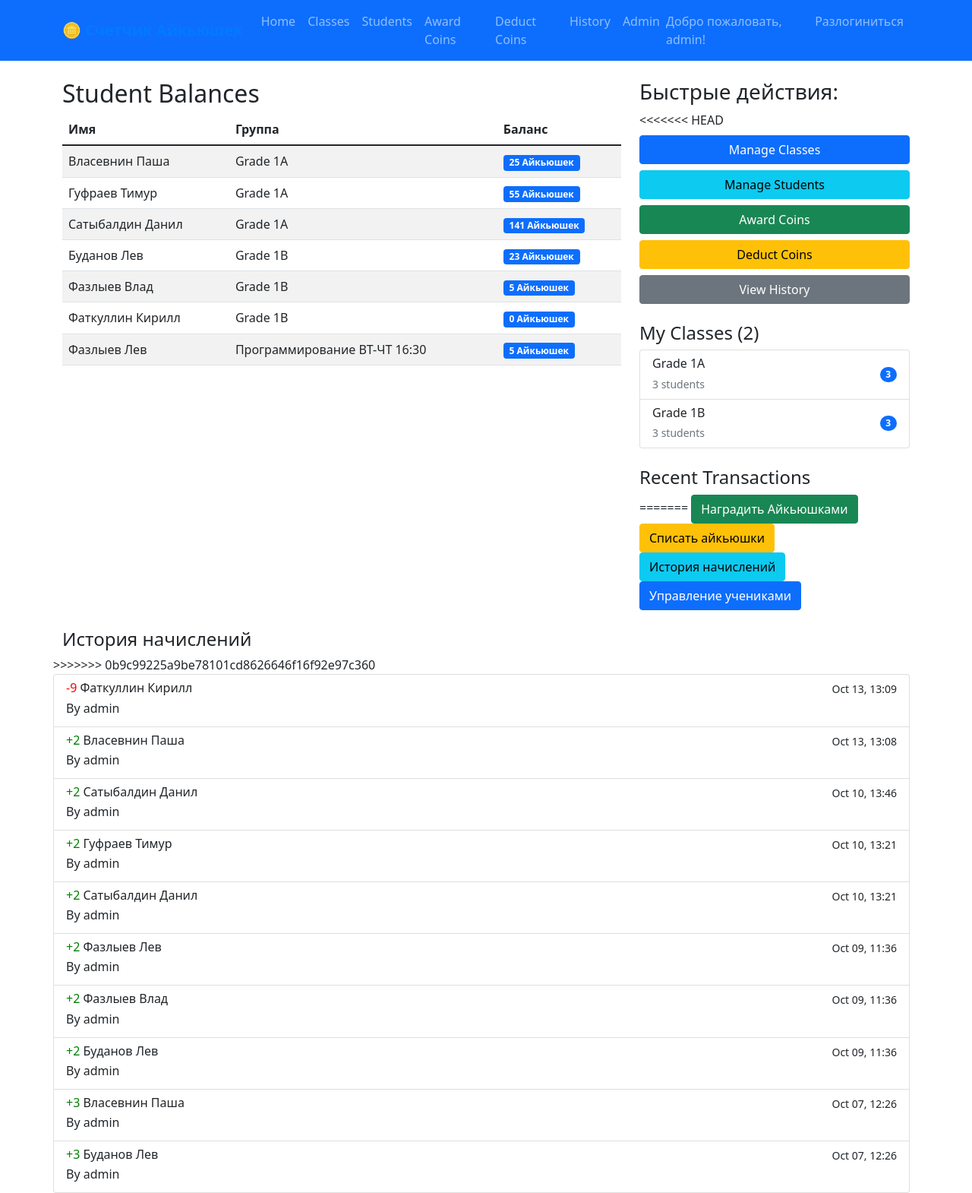
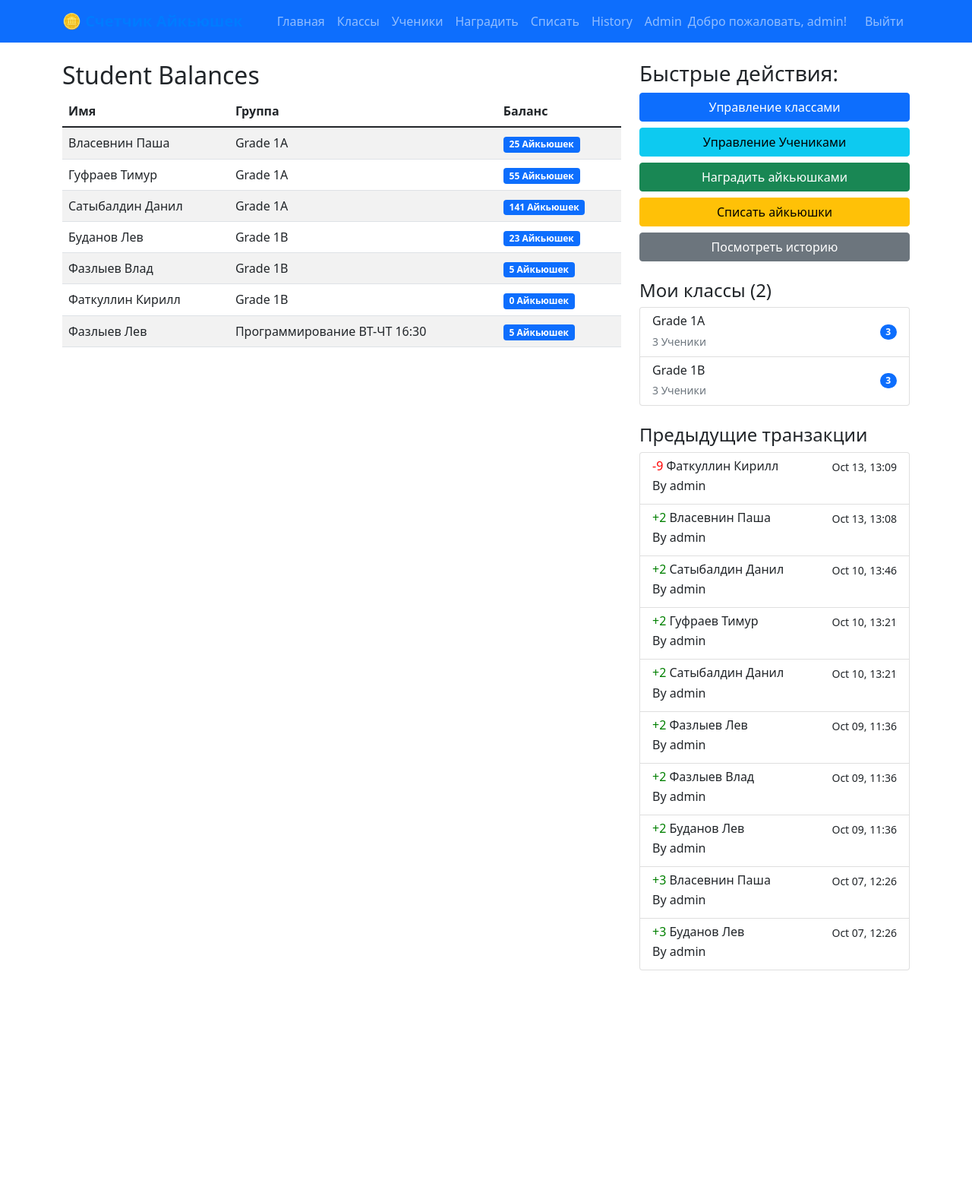
Before and after one commit to Herlock/w, a Django app: page / in a window 1280 px wide. Shown: the whole page at 76% size. After the commit the page ends 1277 px from the top, so only its background shows below. Run offline with Django 4.2, Linux system fonts and the light colour scheme; a user stored in the database is signed in; data comes from the database, SQL or seed files in the repository; both versions use the stored data as it was after the commit.

Commit message:
Исправление переводов

```diff
--- a/iqcoin_project/iqcoin_app/templates/base.html
+++ b/iqcoin_project/iqcoin_app/templates/base.html
@@ -27,15 +27,15 @@
             <a class="navbar-brand" href="{% url 'home' %}">🪙 Счетчик Айкьюшек</a>
             {% if user.is_authenticated %}
             <div class="navbar-nav ms-auto">
-                <a class="nav-link" href="{% url 'home' %}">Home</a>
-                <a class="nav-link" href="{% url 'class_list' %}">Classes</a>
-                <a class="nav-link" href="{% url 'student_list' %}">Students</a>
-                <a class="nav-link" href="{% url 'award_coins' %}">Award Coins</a>
-                <a class="nav-link" href="{% url 'deduct_coins' %}">Deduct Coins</a>
+                <a class="nav-link" href="{% url 'home' %}">Главная</a>
+                <a class="nav-link" href="{% url 'class_list' %}">Классы</a>
+                <a class="nav-link" href="{% url 'student_list' %}">Ученики</a>
+                <a class="nav-link" href="{% url 'award_coins' %}">Наградить</a>
+                <a class="nav-link" href="{% url 'deduct_coins' %}">Списать</a>
                 <a class="nav-link" href="{% url 'transaction_history' %}">History</a>
                 <a class="nav-link" href="{% url 'admin:index' %}">Admin</a>
                 <span class="navbar-text me-3">Добро пожаловать, {{ user.username }}!</span>
-                <a class="nav-link" href="{% url 'logout' %}">Разлогиниться</a>
+                <a class="nav-link" href="{% url 'logout' %}">Выйти</a>
             </div>
             {% endif %}
         </div>
--- a/iqcoin_project/iqcoin_app/templates/home.html
+++ b/iqcoin_project/iqcoin_app/templates/home.html
@@ -41,51 +41,41 @@
     <div class="col-md-4">
         <h3>Быстрые действия:</h3>
         <div class="d-grid gap-2">
-<<<<<<< HEAD
-            <a href="{% url 'class_list' %}" class="btn btn-primary">Manage Classes</a>
-            <a href="{% url 'student_list' %}" class="btn btn-info">Manage Students</a>
-            <a href="{% url 'award_coins' %}" class="btn btn-success">Award Coins</a>
-            <a href="{% url 'deduct_coins' %}" class="btn btn-warning">Deduct Coins</a>
-            <a href="{% url 'transaction_history' %}" class="btn btn-secondary">View History</a>
+            <a href="{% url 'class_list' %}" class="btn btn-primary">Управление классами</a>
+            <a href="{% url 'student_list' %}" class="btn btn-info">Управление Учениками</a>
+            <a href="{% url 'award_coins' %}" class="btn btn-success">Наградить айкьюшками</a>
+            <a href="{% url 'deduct_coins' %}" class="btn btn-warning">Списать айкьюшки</a>
+            <a href="{% url 'transaction_history' %}" class="btn btn-secondary">Посмотреть историю</a>
         </div>
 
         <!-- Class Summary -->
         {% if teacher_classes %}
-        <h4 class="mt-4">My Classes ({{ teacher_classes|length }})</h4>
+        <h4 class="mt-4">Мои классы ({{ teacher_classes|length }})</h4>
         <div class="list-group">
             {% for class in teacher_classes %}
             <a href="{% url 'class_detail' class.id %}" class="list-group-item list-group-item-action d-flex justify-content-between align-items-center">
                 <div>
                     <h6 class="mb-1">{{ class.group }}</h6>
-                    <small class="text-muted">{{ class.student_set.count }} students</small>
+                    <small class="text-muted">{{ class.student_set.count }} Ученики</small>
                 </div>
                 <span class="badge bg-primary rounded-pill">{{ class.student_set.count }}</span>
             </a>
             {% endfor %}
             {% if teacher_classes|length > 3 %}
             <a href="{% url 'class_list' %}" class="list-group-item list-group-item-action text-center text-muted">
-                <small>View all {{ teacher_classes|length }} classes →</small>
+                <small>View all {{ teacher_classes|length }} Классы →</small>
             </a>
             {% endif %}
         </div>
         {% else %}
         <div class="alert alert-info mt-4">
-            <h6 class="alert-heading">No Classes Yet</h6>
-            <p class="mb-2">Create your first class to start managing students and IQ-coins.</p>
-            <a href="{% url 'class_create' %}" class="btn btn-primary btn-sm">Create First Class</a>
+            <h6 class="alert-heading">Классов еще нет</h6>
+            <p class="mb-2">Создайте свой первый класс чтобы начать награждать айкьюшками</p>
+            <a href="{% url 'class_create' %}" class="btn btn-primary btn-sm">Создать свой первый класс</a>
         </div>
         {% endif %}
 
-        <h4 class="mt-4">Recent Transactions</h4>
-=======
-            <a href="{% url 'award_coins' %}" class="btn btn-success">Наградить Айкьюшками</a>
-            <a href="{% url 'deduct_coins' %}" class="btn btn-warning">Списать айкьюшки</a>
-            <a href="{% url 'transaction_history' %}" class="btn btn-info">История начислений</a>
-            <a href="{% url 'student_list' %}" class="btn btn-primary">Управление учениками</a>
-        </div>
-
-        <h4 class="mt-4">История начислений</h4>
->>>>>>> 0b9c99225a9be78101cd8626646f16f92e97c360
+        <h4 class="mt-4">Предыдущие транзакции</h4>
         <div class="list-group">
             {% for transaction in recent_transactions %}
             <div class="list-group-item {% if transaction.edited %}edited-transaction{% endif %}">
```
Also changed, not shown: iqcoin_project/iqcoin_app/templates/login.html (+4 -4 lines), iqcoin_project/db.sqlite3.
